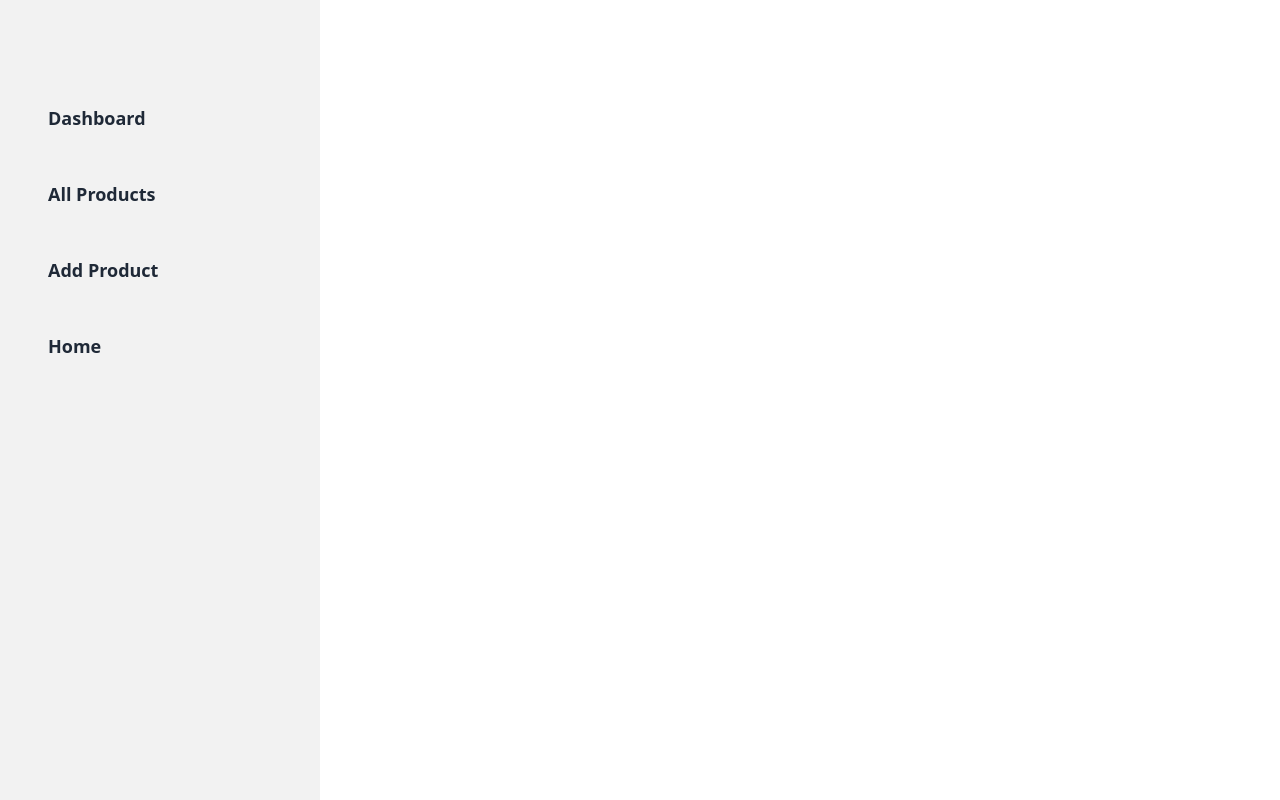
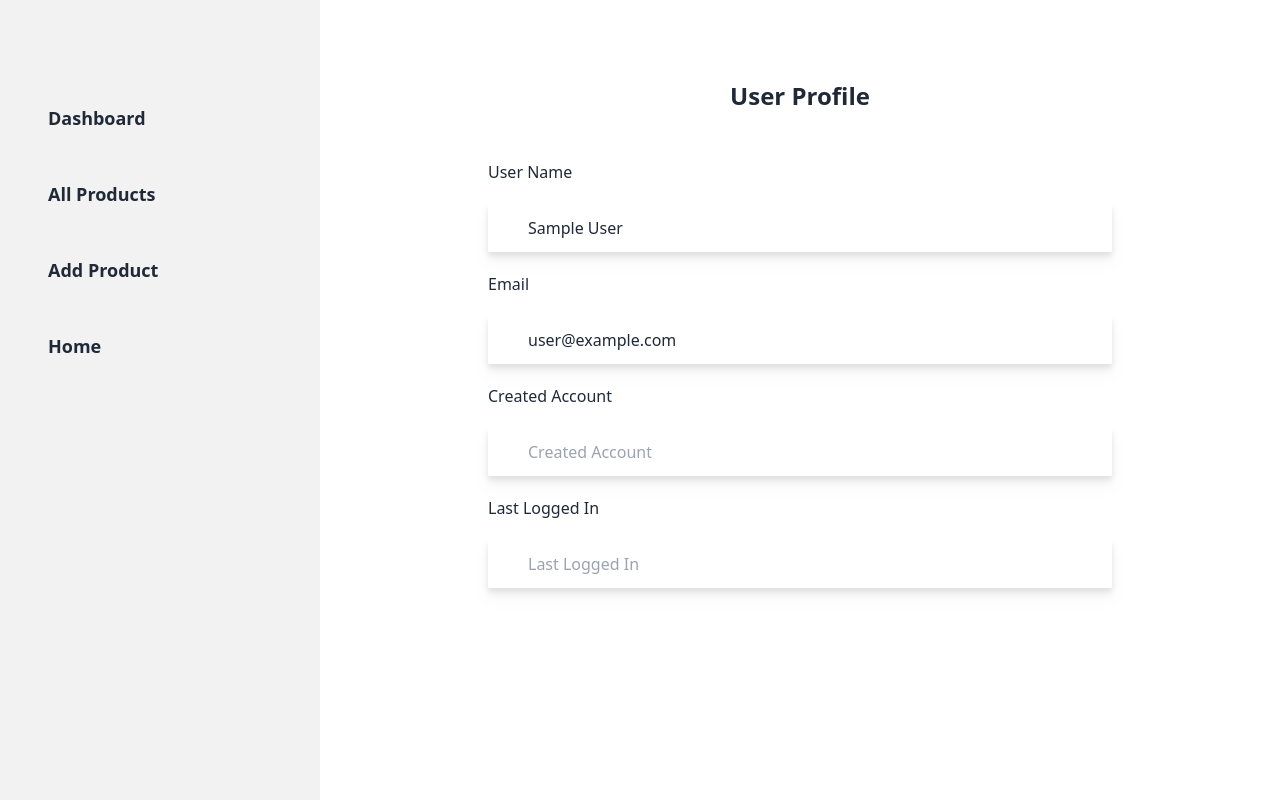
Before and after one commit to chamakkarmakar/recipe-app, a React (Vite) app: page /dashboard in a window 1280 px wide. Built offline with nearby package versions, Linux system fonts and the light colour scheme; no server answers; sample sign-in values are in the browser's storage.

Commit message:
show user info in the dashboard

```diff
--- a/src/Components/Recipe/Recipe.jsx
+++ b/src/Components/Recipe/Recipe.jsx
@@ -1,6 +1,7 @@
 import React from 'react'
+import { Link } from 'react-router-dom'
 
-const Recipe = ({recipe}) => {
+const Recipe = ({ recipe }) => {
   return (
     <div className="card shadow-xl h-[350px]">
       <figure>
@@ -9,16 +10,18 @@ const Recipe = ({recipe}) => {
       <div className="px-4">
         <h2 className="text-lg font-semibold">{recipe?.title}</h2>
         <div className='flex justify-between items-center my-3'>
-        <div className="badge badge-outline">{recipe?.category}</div>
-        <p className="card-title ">$ {recipe?.price}</p>
+          <div className="badge badge-outline">{recipe?.category}</div>
+          <p className="card-title ">$ {recipe?.price}</p>
         </div>
         <p>
           {recipe?.description?.length > 50
             ? recipe?.description?.slice(0, 50)
             : recipe?.description}...
         </p>
-        <div className="card-actions justify-end">
-
+        <div className="card-actions justify-end my-2">
+          <button className="btn btn-accent text-white w-full">
+            <Link to={`/recipes/${recipe?.id}`}>View details</Link>
+          </button>
         </div>
       </div>
     </div>
--- a/src/Pages/Dashboard.jsx
+++ b/src/Pages/Dashboard.jsx
@@ -1,8 +1,37 @@
-import React from 'react'
+import React, { useContext } from 'react'
+import { AuthContext } from '../Components/AuthProvider/AuthProvider'
 
 const Dashboard = () => {
+  const { user } = useContext(AuthContext)
   return (
-    <div></div>
+    <div className='mt-20'>
+      <h1 className='text-center text-2xl font-semibold'>User Profile</h1>
+      <form className="p-12">
+        <div className="space-y-5">
+          <label htmlFor="name" className="block">User Name</label>
+          <div className="relative">
+            <input id="name" type="name" placeholder="User Name" value={user?.displayName} className="p-3 block w-full pl-10 drop-shadow-lg outline-none" />
+          </div>
+
+          <label htmlFor="email" className="block">Email</label>
+          <div className="relative">
+            <input id="email" type="email" placeholder="example@gmail.com" value={user?.email} className="p-3 block w-full pl-10 drop-shadow-lg outline-none" />
+          </div>
+
+          <label htmlFor="account" className="block">Created Account</label>
+          <div className="relative">
+            <input id="account" type="text" placeholder="Created Account" value={user?.metadata?.creationTime} className="p-3 block w-full pl-10 drop-shadow-lg outline-none" />
+          </div>
+
+          <label htmlFor="loggedIn" className="block">Last Logged In</label>
+          <div className="relative">
+            <input id="loggedIn" type="text" placeholder="Last Logged In" value={user?.metadata?.lastSignInTime
+            } className="p-3 block w-full pl-10 drop-shadow-lg outline-none" />
+          </div>
+
+        </div>
+      </form>
+    </div>
   )
 }
 
--- a/src/Pages/RecipeDetails.jsx
+++ b/src/Pages/RecipeDetails.jsx
@@ -1,5 +1,4 @@
 import React from 'react'
-import { AiFillDelete } from 'react-icons/ai';
 import { FaRegEdit } from 'react-icons/fa';
 import { Link, useLoaderData } from 'react-router-dom';
 
```
